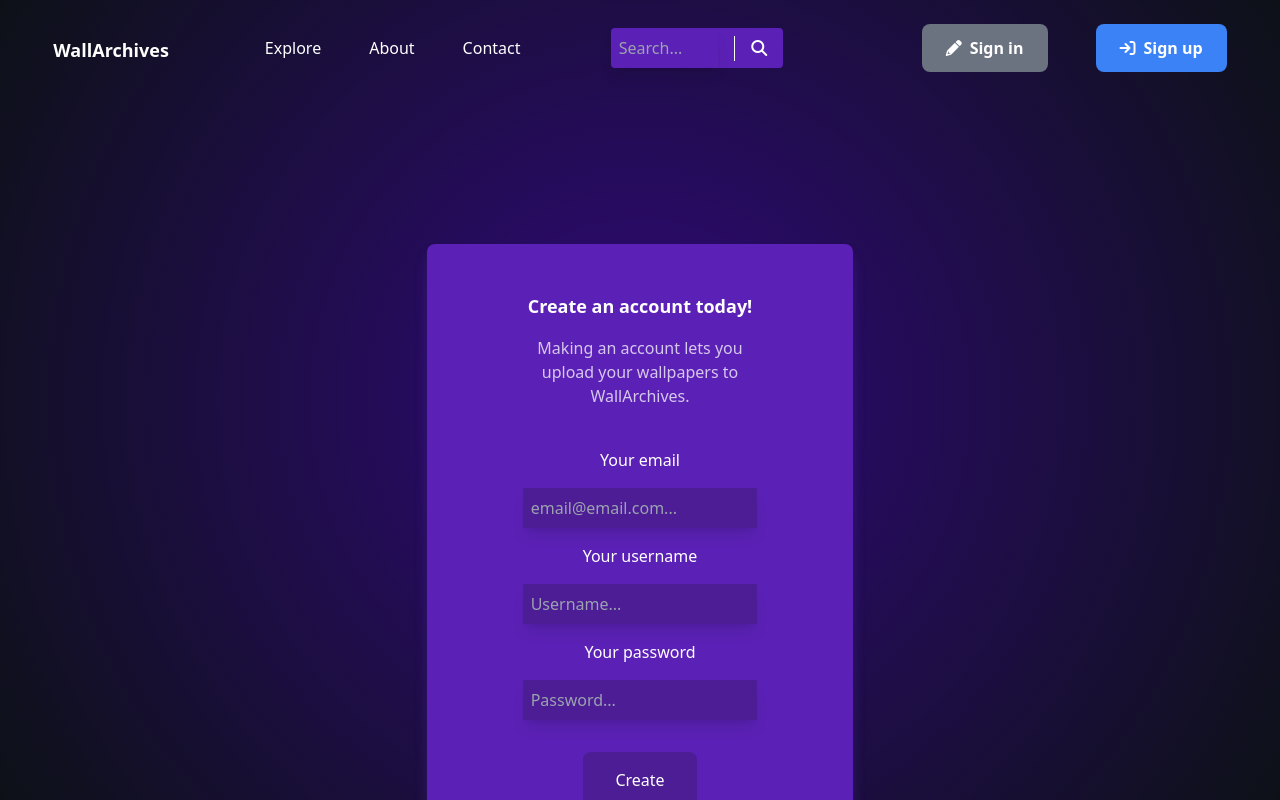
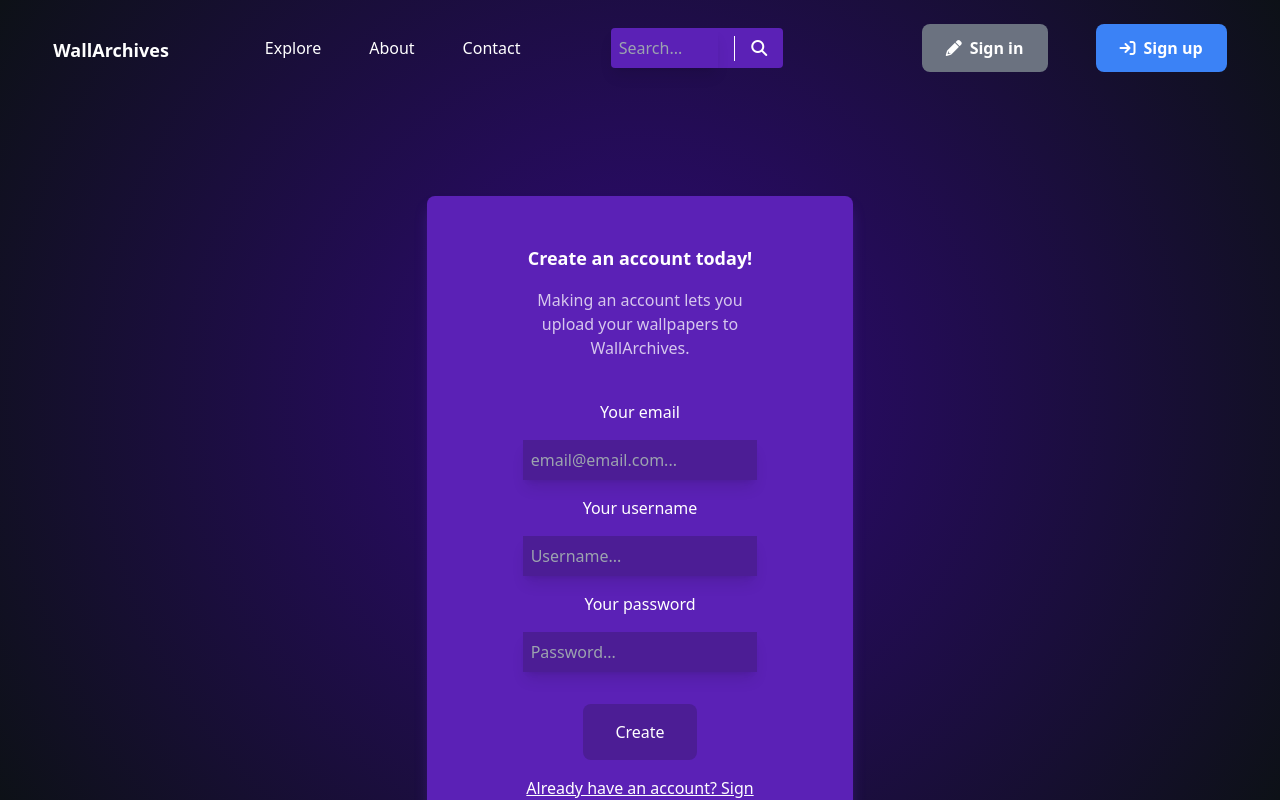
Before and after one commit to Eciric/WallArchives, an Angular app: page /sign-up in a window 1280 px wide. Built offline with nearby package versions, Linux system fonts and the light colour scheme.

Commit message:
Visual tweaks to sign up page

```diff
--- a/src/app/components/sign-up/sign-up.component.html
+++ b/src/app/components/sign-up/sign-up.component.html
@@ -1,5 +1,5 @@
 <app-navigation></app-navigation>
-<div class="w-full sm:mt-12 lg:mt-36 flex justify-center items-center">
+<div class="w-full sm:mt-8 lg:mt-24 flex justify-center items-center">
   <form
     class="w-1/3 flex flex-col gap-4 bg-violet-800 rounded-lg px-24 py-12 shadow-lg shadow-violet-600/30 text-center"
   >
```
